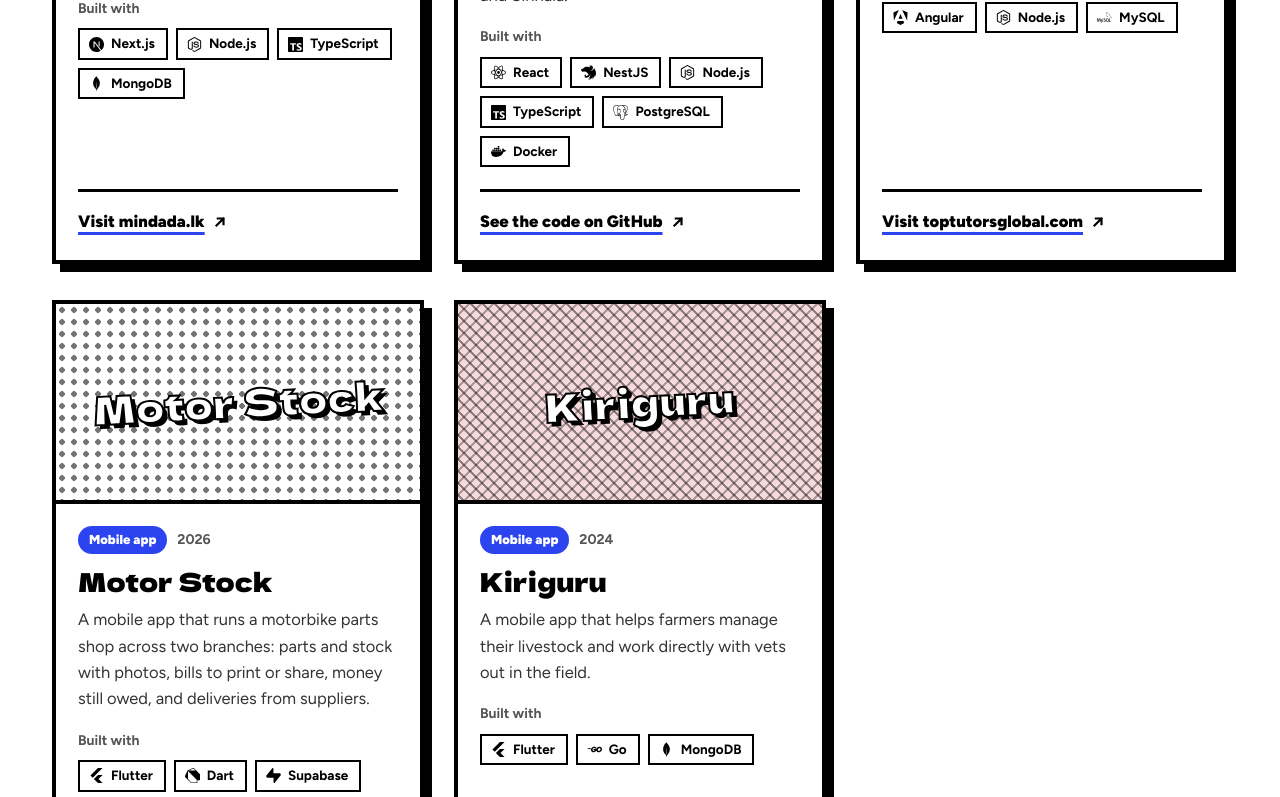
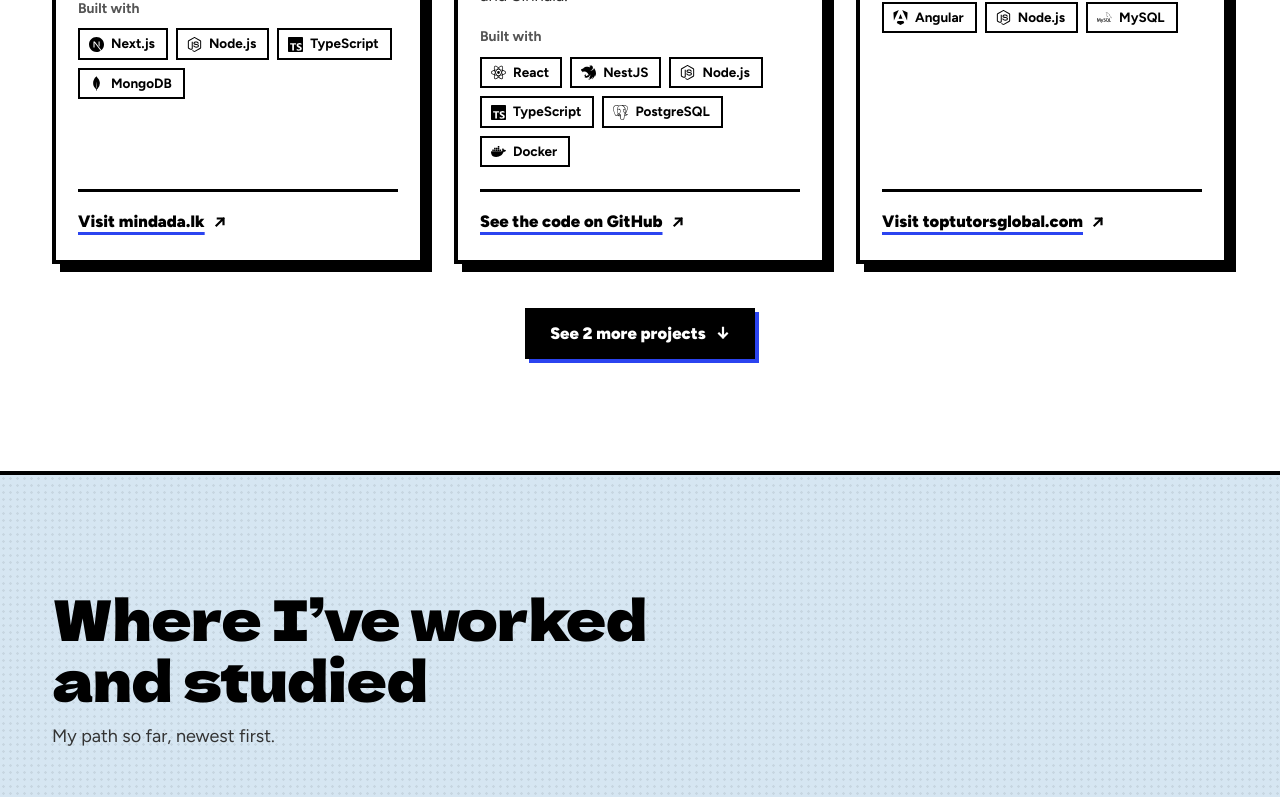
Before and after one commit to Chathuranga97lj/my-profile, a Next.js app: page / in a window 1280 px wide. Shown: the part 2816-3613 px from the top of the page. Built offline with nearby package versions, Linux system fonts and the light colour scheme.

Commit message:
feat: add see more option

```diff
--- a/app/page.tsx
+++ b/app/page.tsx
@@ -12,17 +12,26 @@ import Contact from '@/components/Contact';
 import Footer, { BackToTop } from '@/components/Footer';
 import { useReveal } from '@/components/useReveal';
 import { useScrollEffects } from '@/components/useScrollEffects';
-import type { ProjectFilter } from '@/lib/data';
+import { PROJECTS, PROJECTS_SHOWN, type ProjectFilter } from '@/lib/data';
 
 export default function Page() {
   const { scrolled, active, showTop } = useScrollEffects();
   useReveal();
 
-  // Lives here, not in Projects, so the skills panel can clear it before jumping to a card.
+  // Live here, not in Projects, so the skills panel can clear the filter and
+  // open the full list before jumping to a card that might be hidden.
   const [projectFilter, setProjectFilter] = useState<ProjectFilter>('all');
+  const [projectsOpen, setProjectsOpen] = useState(false);
+
+  // A new filter starts collapsed again.
+  const filterProjects = useCallback((filter: ProjectFilter) => {
+    setProjectFilter(filter);
+    setProjectsOpen(false);
+  }, []);
 
   const jumpToProject = useCallback((id: string) => {
     setProjectFilter('all');
+    if (PROJECTS.findIndex((p) => p.id === id) >= PROJECTS_SHOWN) setProjectsOpen(true);
     // Let the unfiltered cards mount before scrolling to one.
     window.setTimeout(() => {
       const card = document.getElementById(`project-${id}`);
@@ -50,7 +59,7 @@ export default function Page() {
       <main id="main">
         <Hero />
         <Skills onJump={jumpToProject} />
-        <Projects filter={projectFilter} onFilter={setProjectFilter} />
+        <Projects filter={projectFilter} onFilter={filterProjects} open={projectsOpen} onOpen={setProjectsOpen} />
         <Experience />
         <Certificates />
         <HowIWork />
--- a/components/Certificates.tsx
+++ b/components/Certificates.tsx
@@ -2,16 +2,24 @@
 
 import { useState, type CSSProperties } from 'react';
 import { ArrowUpRight } from '@/components/icons';
-import { FilterButtons, SectionHeading, extLinkStyle, sectionStyle } from '@/components/ui';
-import { CERT_TOPICS, CERTS, DISPLAY_FONT, INK, MUTED, PAPER, SPOT, type CertFilter, type CertTopic } from '@/lib/data';
+import { FilterButtons, SectionHeading, SeeMoreButton, extLinkStyle, sectionStyle } from '@/components/ui';
+import { CERT_TOPICS, CERTS, CERTS_SHOWN, DISPLAY_FONT, INK, MUTED, PAPER, SPOT, type CertFilter, type CertTopic } from '@/lib/data';
 
 const topicOf = (key: CertTopic) => CERT_TOPICS.find((t) => t.key === key);
 
 /** Licenses and certifications, filterable by topic. Each card's year seal stamps down on hover. */
 export default function Certificates() {
   const [topic, setTopic] = useState<CertFilter>('all');
+  const [open, setOpen] = useState(false);
   const count = (key: CertFilter) => (key === 'all' ? CERTS.length : CERTS.filter((c) => c.topic === key).length);
-  const visible = topic === 'all' ? CERTS : CERTS.filter((c) => c.topic === topic);
+  const matching = topic === 'all' ? CERTS : CERTS.filter((c) => c.topic === topic);
+  const visible = open ? matching : matching.slice(0, CERTS_SHOWN);
+
+  // A new filter starts collapsed again.
+  const changeTopic = (key: CertFilter) => {
+    setTopic(key);
+    setOpen(false);
+  };
 
   return (
     <section id="certificates" aria-labelledby="certificates-title" style={sectionStyle(PAPER)}>
@@ -28,12 +36,13 @@ export default function Certificates() {
               label="Filter certificates"
               options={CERT_TOPICS.map((t) => ({ key: t.key, label: t.label, count: count(t.key) }))}
               value={topic}
-              onChange={setTopic}
+              onChange={changeTopic}
             />
           </div>
         </div>
 
         <ul
+          id="certificates-list"
           style={{
             listStyle: 'none',
             margin: '48px 0 0',
@@ -46,7 +55,7 @@ export default function Certificates() {
           {visible.map((c, i) => {
             const t = topicOf(c.topic);
             return (
-              <li key={`${topic}-${c.id}`} className="reveal" style={{ '--d': `${Math.min(i, 5) * 80}ms` } as CSSProperties}>
+              <li key={`${topic}-${c.id}`} className="reveal" style={{ '--d': `${(i % CERTS_SHOWN) * 80}ms` } as CSSProperties}>
                 <article
                   className="cert-card"
                   style={{
@@ -116,6 +125,17 @@ export default function Certificates() {
             );
           })}
         </ul>
+
+        {matching.length > CERTS_SHOWN && (
+          <SeeMoreButton
+            open={open}
+            hidden={matching.length - CERTS_SHOWN}
+            noun="certificates"
+            controls="certificates-list"
+            section="certificates"
+            onToggle={setOpen}
+          />
+        )}
       </div>
     </section>
   );
--- a/components/Projects.tsx
+++ b/components/Projects.tsx
@@ -3,17 +3,28 @@
 import type { CSSProperties } from 'react';
 import { ArrowUpRight } from '@/components/icons';
 import { ToolLogo } from '@/components/logos';
-import { FilterButtons, SectionHeading, extLinkStyle, sectionStyle } from '@/components/ui';
-import { BODY, DISPLAY_FONT, INK, MUTED, PAPER, PROJECT_FILTERS, PROJECTS, SPOT, YELLOW, type ProjectFilter } from '@/lib/data';
+import { FilterButtons, SectionHeading, SeeMoreButton, extLinkStyle, sectionStyle } from '@/components/ui';
+import { BODY, DISPLAY_FONT, INK, MUTED, PAPER, PROJECT_FILTERS, PROJECTS, PROJECTS_SHOWN, SPOT, YELLOW, type ProjectFilter } from '@/lib/data';
 
 /**
  * Project cards with a screentone cover. The filter lives in the page so the
  * skills panel can reset it before jumping to a card. Cards are keyed by the
  * filter, so changing it remounts them and they ink in again.
  */
-export default function Projects({ filter, onFilter }: { filter: ProjectFilter; onFilter: (filter: ProjectFilter) => void }) {
+export default function Projects({
+  filter,
+  onFilter,
+  open,
+  onOpen,
+}: {
+  filter: ProjectFilter;
+  onFilter: (filter: ProjectFilter) => void;
+  open: boolean;
+  onOpen: (open: boolean) => void;
+}) {
   const count = (key: ProjectFilter) => (key === 'all' ? PROJECTS.length : PROJECTS.filter((p) => p.kind === key).length);
-  const visible = filter === 'all' ? PROJECTS : PROJECTS.filter((p) => p.kind === filter);
+  const matching = filter === 'all' ? PROJECTS : PROJECTS.filter((p) => p.kind === filter);
+  const visible = open ? matching : matching.slice(0, PROJECTS_SHOWN);
 
   return (
     <section id="projects" aria-labelledby="projects-title" style={sectionStyle(PAPER)}>
@@ -31,6 +42,7 @@ export default function Projects({ filter, onFilter }: { filter: ProjectFilter;
         </div>
 
         <div
+          id="projects-list"
           style={{
             marginTop: 44,
             display: 'grid',
@@ -39,7 +51,7 @@ export default function Projects({ filter, onFilter }: { filter: ProjectFilter;
           }}
         >
           {visible.map((p, i) => (
-            <div key={`${filter}-${p.id}`} className="reveal" style={{ '--d': `${i * 110}ms` } as CSSProperties}>
+            <div key={`${filter}-${p.id}`} className="reveal" style={{ '--d': `${(i % PROJECTS_SHOWN) * 110}ms` } as CSSProperties}>
               <article
                 id={`project-${p.id}`}
                 className="project-card"
@@ -155,6 +167,17 @@ export default function Projects({ filter, onFilter }: { filter: ProjectFilter;
             </div>
           ))}
         </div>
+
+        {matching.length > PROJECTS_SHOWN && (
+          <SeeMoreButton
+            open={open}
+            hidden={matching.length - PROJECTS_SHOWN}
+            noun="projects"
+            controls="projects-list"
+            section="projects"
+            onToggle={onOpen}
+          />
+        )}
       </div>
     </section>
   );
--- a/components/ui.tsx
+++ b/components/ui.tsx
@@ -1,4 +1,5 @@
 import type { CSSProperties } from 'react';
+import { ArrowDown, ArrowUp } from '@/components/icons';
 import { BODY, DISPLAY_FONT, INK, PAPER, SPOT } from '@/lib/data';
 
 /** Every section after the hero: a page of its own, with an ink rule across the top. */
@@ -155,6 +156,68 @@ export function TailLeft({ top }: { top: number }) {
   );
 }
 
+/**
+ * "See N more …" under a card grid that only shows its first few cards.
+ * Collapsing scrolls back to the section, so the reader isn't left stranded
+ * far below a list that just got shorter.
+ */
+export function SeeMoreButton({
+  open,
+  hidden,
+  noun,
+  controls,
+  section,
+  onToggle,
+}: {
+  open: boolean;
+  /** How many cards are hidden while collapsed. */
+  hidden: number;
+  /** Plural, e.g. "projects". */
+  noun: string;
+  /** id of the list this button opens. */
+  controls: string;
+  /** id of the section to scroll back to on collapse. */
+  section: string;
+  onToggle: (open: boolean) => void;
+}) {
+  const toggle = () => {
+    onToggle(!open);
+    if (open) document.getElementById(section)?.scrollIntoView({ block: 'start' });
+  };
+
+  return (
+    <div style={{ marginTop: 44, display: 'flex', justifyContent: 'center' }}>
+      <button
+        type="button"
+        className={open ? 'btn' : 'btn jump'}
+        aria-expanded={open}
+        aria-controls={controls}
+        onClick={toggle}
+        style={
+          {
+            display: 'inline-flex',
+            alignItems: 'center',
+            gap: 10,
+            padding: '13px 22px',
+            background: open ? PAPER : INK,
+            color: open ? INK : PAPER,
+            border: `3px solid ${INK}`,
+            boxShadow: `4px 4px 0 ${SPOT}`,
+            '--hover-shadow': `7px 7px 0 ${SPOT}`,
+            fontWeight: 900,
+            fontSize: 16.5,
+            lineHeight: 1.2,
+            cursor: 'pointer',
+          } as CSSProperties
+        }
+      >
+        <span>{open ? `Show fewer ${noun}` : `See ${hidden} more ${noun}`}</span>
+        {open ? <ArrowUp /> : <ArrowDown />}
+      </button>
+    </div>
+  );
+}
+
 export function scrollToTop() {
   const reduce = window.matchMedia('(prefers-reduced-motion: reduce)').matches;
   window.scrollTo({ top: 0, behavior: reduce ? 'auto' : 'smooth' });
--- a/lib/data.ts
+++ b/lib/data.ts
@@ -195,7 +195,11 @@ export const PROJECTS: Project[] = [
   },
 ];
 
-export const PROJECT_FILTERS: { key: ProjectFilter; label: string }[] = [
+/** Cards shown before "See more": one row of projects, two rows of certificates on desktop. */
+export const PROJECTS_SHOWN = 3;
+export const CERTS_SHOWN = 6;
+
+export const PROJECT_FILTERS:{ key: ProjectFilter; label: string }[] = [
   { key: 'all', label: 'All' },
   { key: 'web', label: 'Websites' },
   { key: 'mobile', label: 'Mobile apps' },
```
